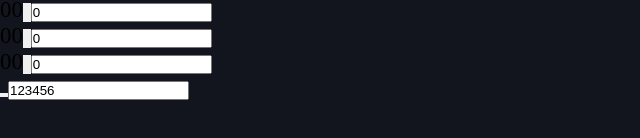
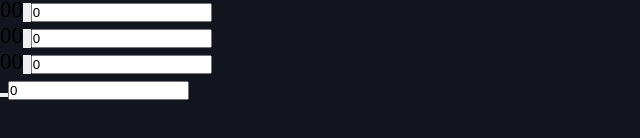
Before and after one commit to EricRovell/numeral-base-bulbs-v2, a Next.js app: page / in a window 1280 px wide. Shown: the part 212-350 px from the top of the page, without its empty margins (0-640 px from the left). Built offline with nearby package versions, Linux system fonts and the light colour scheme.

Commit message:
handling input

```diff
--- a/src/components/Number/Number.jsx
+++ b/src/components/Number/Number.jsx
@@ -1,13 +1,22 @@
 import style from "./number.css";
 
+import { useState } from "react";
+
 const Number = () => {
+
+  const [ inputValue, setInputValue ] = useState(0);
+
+  const handleInput = event => {
+    setInputValue(event.target.value);
+  }
 
   return (
     <div className={style.number}>
       <div></div>
       <button></button>
       <button></button>
-      <input type="text" value={123456}/>
+      <input type="text" onInput={handleInput} value={inputValue} />
+      {/* <span data-base={12}>{inputValue}</span> */}
     </div>
   );
 };
```
